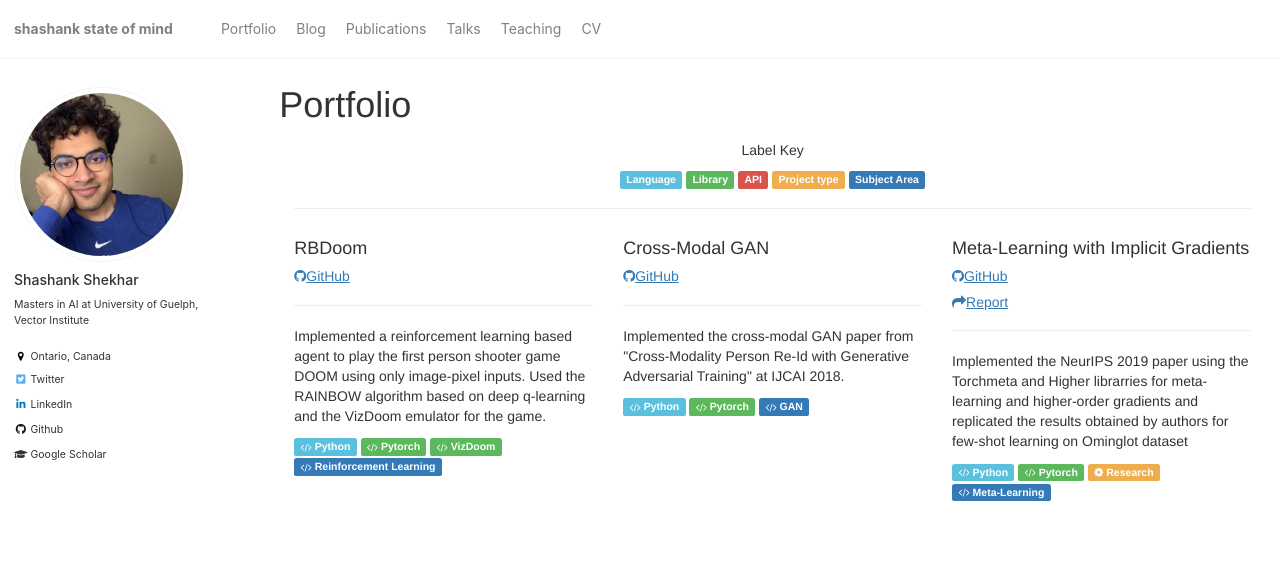
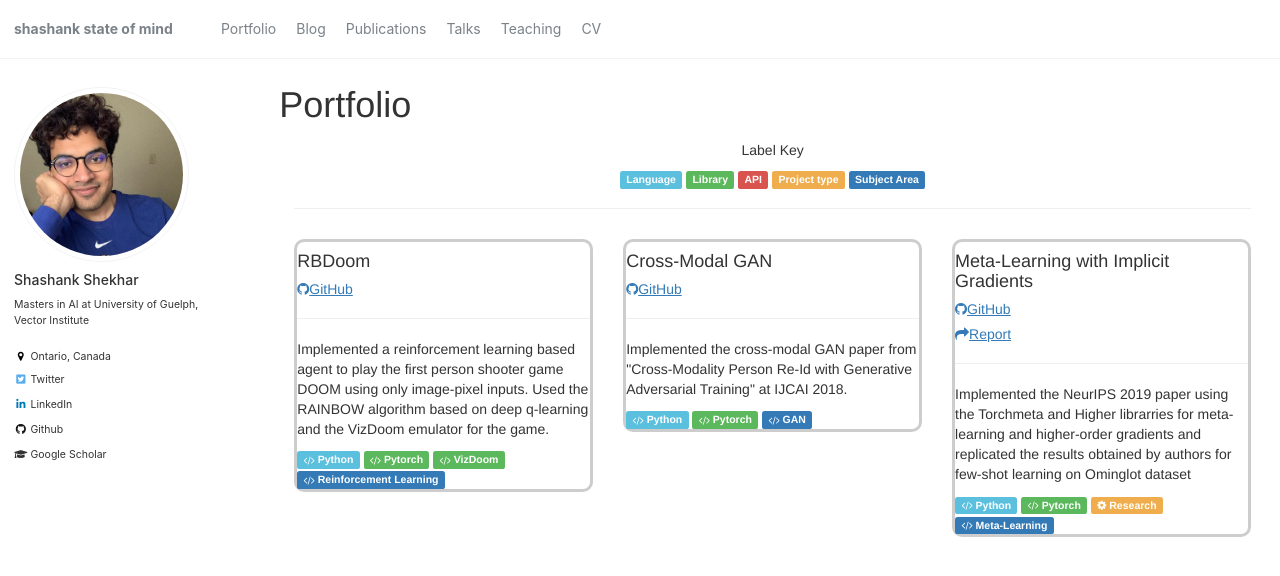
Before and after one commit to sshkhr/sshkhr.github.io, a Jekyll site: the page built from _pages/portfolio.html, in a window 1280 px wide and 900 px high. Shown: the top 576 px of the window. Built offline with Jekyll 4.4.1, drawn with Linux system fonts in a browser that asks for light colours; nearby versions of some CDN libraries.

Commit message:
trying to add borders directly using css

```diff
--- a/_pages/portfolio.html
+++ b/_pages/portfolio.html
@@ -15,6 +15,16 @@ author_profile: true
   <script src="https://ajax.googleapis.com/ajax/libs/jquery/3.1.1/jquery.min.js"></script>
   <script src="https://maxcdn.bootstrapcdn.com/bootstrap/3.3.7/js/bootstrap.min.js"></script>
   <link rel="icon" href="favicon.ico" type="image/x-icon">
+
+<style>
+.cliente {
+    margin-top:10px;
+    border: #cdcdcd medium solid;
+    border-radius: 10px;
+    -moz-border-radius: 10px;
+    -webkit-border-radius: 10px;
+}
+</style>
 </head>
 
 <body>
@@ -41,7 +51,8 @@ author_profile: true
     </div>
     <hr>
     <div class="row">
-      <div class="col-md-4 column project" style="border:thin">
+      <div class="col-md-4 column project">
+        <div class="cliente">
         <h4 class="hackname">RBDoom</h4>
           <h5 class="link"><a href="https://github.com/sshkhr/RBDoom"><i class="fa fa-github"></i>GitHub</a>
         </h5>
@@ -52,7 +63,9 @@ author_profile: true
         <span class="label label-success"><i class="fa fa-code"></i> VizDoom</span>
         <span class="label label-primary"><i class="fa fa-code"></i> Reinforcement Learning</span>
       </div>
-      <div class="col-md-4 column project"  style="border:thin">
+      </div>
+      <div class="col-md-4 column project">
+        <div class="cliente">
         <h4 class="hackname">Cross-Modal GAN</h4>
         <h5 class="link"><a href="https://github.com/sshkhr/cmGAN"><i class="fa fa-github"></i>GitHub</a>
         </h5>
@@ -62,7 +75,9 @@ author_profile: true
         <span class="label label-success"><i class="fa fa-code"></i> Pytorch</span>
         <span class="label label-primary"><i class="fa fa-code"></i> GAN</span>
       </div>
-      <div class="col-md-4 column project-right" style="border:thin">
+      </div>
+      <div class="col-md-4 column project-right">
+        <div class="cliente">
         <h4 class="hackname">Meta-Learning with Implicit Gradients</h4>
         <h5 class="link"><a href="https://github.com/sshkhr/imaml"><i class="fa fa-github"></i>GitHub</a>
         </h5>
@@ -75,5 +90,7 @@ author_profile: true
         <span class="label label-warning"><i class="fa fa-cog"></i> Research </span>
         <span class="label label-primary"><i class="fa fa-code"></i> Meta-Learning</span>
       </div>
+      </div>
+    </div>
     </div>
 </body>
```
